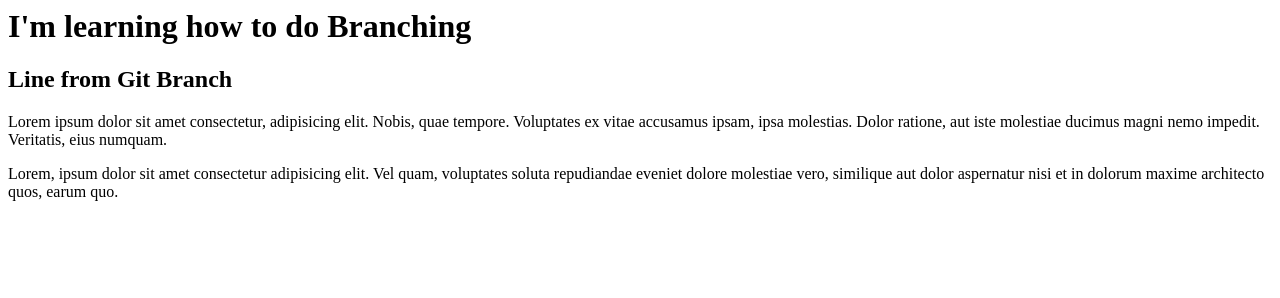
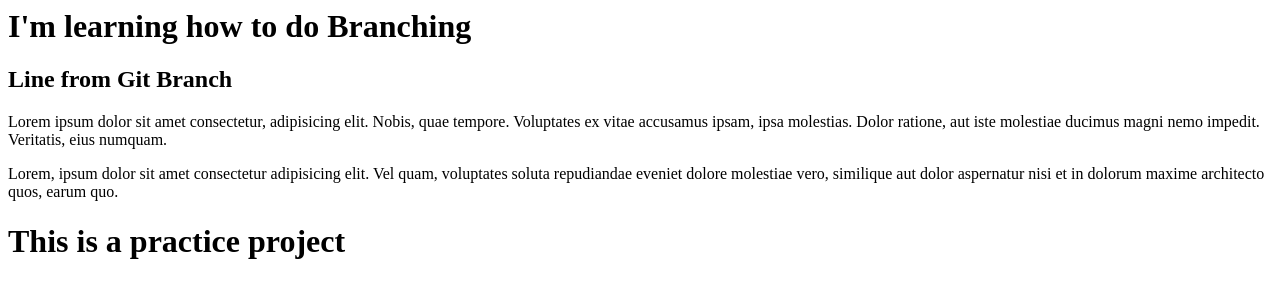
Before and after one commit to MartinaBirech/Git-Branching, a plain HTML site: page index.html in a window 1280 px wide. Drawn offline with Linux system fonts and the light colour scheme.

Commit message:
I have added a new header

```diff
--- a/index.html
+++ b/index.html
@@ -2,3 +2,4 @@
     <h2>Line from Git Branch</h2>
 <p>Lorem ipsum dolor sit amet consectetur, adipisicing elit. Nobis, quae tempore. Voluptates ex vitae accusamus ipsam, ipsa molestias. Dolor ratione, aut iste molestiae ducimus magni nemo impedit. Veritatis, eius numquam.</p>
 <p>Lorem, ipsum dolor sit amet consectetur adipisicing elit. Vel quam, voluptates soluta repudiandae eveniet dolore molestiae vero, similique aut dolor aspernatur nisi et in dolorum maxime architecto quos, earum quo.</p>
+<h1>This is a practice project</h1>
```
